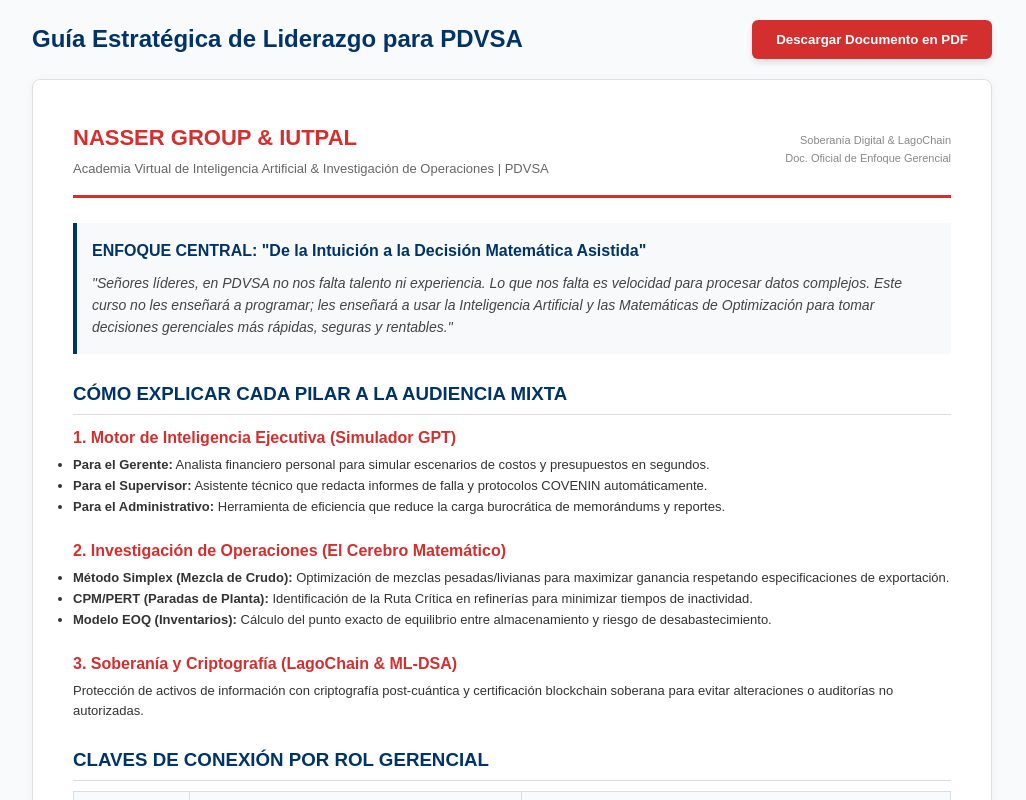
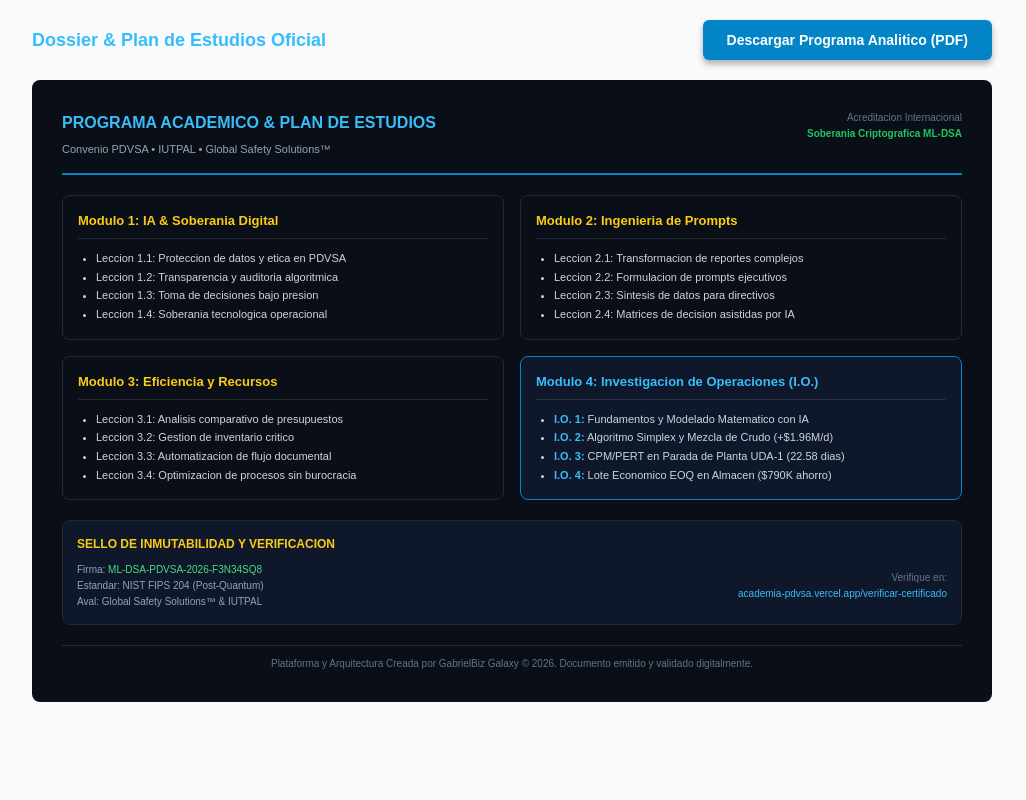
Before and after one commit to kellynchirino0-bot/academia-pdvsa, a React (Create React App) app in the folder frontend/: page /guion-pdf in a window 1280 px wide. Shown: the top 800 px of the page, without its empty margins (128-1154 px from the left). Built offline with nearby package versions, Linux system fonts and the light colour scheme.

Commit message:
feat: add PDF exporter component for PDVSA Leaders Strategic Script

```diff
--- a/frontend/src/components/GuionEstrategicoPDF.jsx
+++ b/frontend/src/components/GuionEstrategicoPDF.jsx
@@ -2,7 +2,7 @@
 import jsPDF from 'jspdf';
 import html2canvas from 'html2canvas';
 
-export const GuionEstrategicoPDF = () => {
+const DossierModuloPDF = () => {
   const printRef = useRef();
 
   const handleDownloadPDF = async () => {
@@ -12,7 +12,8 @@
     const canvas = await html2canvas(element, {
       scale: 2,
       useCORS: true,
-      logging: false
+      logging: false,
+      backgroundColor: '#0A0E17'
     });
 
     const imgData = canvas.toDataURL('image/png');
@@ -33,131 +34,138 @@
       heightLeft -= pageHeight;
     }
 
-    pdf.save('Guion_Estrategico_Lideres_PDVSA_NasserGroup.pdf');
+    pdf.save('Dossier_Plan_Estudios_PDVSA_IO_IUTPAL.pdf');
+  };
+
+  const modStyle = (borderColor = '#1E293B', bg = 'transparent') => ({
+    border: `1px solid ${borderColor}`,
+    padding: '15px',
+    borderRadius: '8px',
+    background: bg
+  });
+
+  const h4Style = (color = '#FACC15') => ({
+    color,
+    margin: '0 0 10px 0',
+    fontSize: '13px',
+    borderBottom: '1px solid rgba(255,255,255,0.1)',
+    paddingBottom: '6px'
+  });
+
+  const liStyle = {
+    fontSize: '11px',
+    color: '#CBD5E1',
+    paddingLeft: '18px',
+    lineHeight: '1.7'
   };
 
   return (
     <div style={{ padding: '20px', maxWidth: '1000px', margin: '0 auto', fontFamily: 'Arial, sans-serif' }}>
       <div style={{ display: 'flex', justifyContent: 'space-between', alignItems: 'center', marginBottom: '20px' }}>
-        <h2 style={{ color: '#003366', margin: 0 }}>Guía Estratégica de Liderazgo para PDVSA</h2>
+        <h2 style={{ color: '#38BDF8', margin: 0, fontSize: '18px' }}>
+          Dossier & Plan de Estudios Oficial
+        </h2>
         <button
           onClick={handleDownloadPDF}
           style={{
-            backgroundColor: '#D32F2F',
+            backgroundColor: '#0284C7',
             color: '#FFF',
             border: 'none',
             padding: '12px 24px',
             borderRadius: '6px',
             fontWeight: 'bold',
             cursor: 'pointer',
-            boxShadow: '0 4px 6px rgba(0,0,0,0.1)'
+            boxShadow: '0 4px 6px rgba(0,0,0,0.3)',
+            display: 'flex',
+            alignItems: 'center',
+            gap: '8px',
+            fontSize: '14px'
           }}
         >
-          Descargar Documento en PDF
+          Descargar Programa Analitico (PDF)
         </button>
       </div>
 
       <div
         ref={printRef}
-        style={{
-          backgroundColor: '#FFFFFF',
-          padding: '40px',
-          borderRadius: '8px',
-          border: '1px solid #E0E0E0',
-          color: '#333333',
-          boxShadow: '0 2px 10px rgba(0,0,0,0.05)'
-        }}
+        style={{ padding: '30px', background: '#0A0E17', color: '#F8FAFC', fontFamily: 'sans-serif', borderRadius: '8px' }}
       >
-        <div style={{ borderBottom: '3px solid #D32F2F', paddingBottom: '15px', marginBottom: '25px', display: 'flex', justifyContent: 'space-between', alignItems: 'center' }}>
+        <div style={{ borderBottom: '2px solid #0284C7', paddingBottom: '15px', marginBottom: '20px', display: 'flex', justifyContent: 'space-between' }}>
           <div>
-            <h1 style={{ color: '#D32F2F', margin: 0, fontSize: '22px', fontWeight: 'bold' }}>
-              NASSER GROUP & IUTPAL
-            </h1>
-            <p style={{ margin: '4px 0 0 0', fontSize: '13px', color: '#666' }}>
-              Academia Virtual de Inteligencia Artificial & Investigación de Operaciones | PDVSA
+            <h2 style={{ color: '#38BDF8', margin: 0, fontSize: '16px' }}>PROGRAMA ACADEMICO & PLAN DE ESTUDIOS</h2>
+            <p style={{ color: '#94A3B8', fontSize: '11px', margin: '5px 0 0 0' }}>
+              Convenio PDVSA &bull; IUTPAL &bull; Global Safety Solutions™
             </p>
           </div>
-          <div style={{ textAlign: 'right', fontSize: '11px', color: '#888' }}>
-            <span>Soberanía Digital & LagoChain</span><br/>
-            <span>Doc. Oficial de Enfoque Gerencial</span>
+          <div style={{ textAlign: 'right', fontSize: '10px', color: '#64748B' }}>
+            <div>Acreditacion Internacional</div>
+            <div style={{ color: '#22C55E', fontWeight: 'bold' }}>Soberania Criptografica ML-DSA</div>
           </div>
         </div>
 
-        <div style={{ backgroundColor: '#F8F9FA', borderLeft: '4px solid #003366', padding: '15px', marginBottom: '25px' }}>
-          <h3 style={{ margin: '0 0 8px 0', color: '#003366', fontSize: '16px' }}>
-            ENFOQUE CENTRAL: "De la Intuición a la Decisión Matemática Asistida"
-          </h3>
-          <p style={{ fontStyle: 'italic', margin: 0, fontSize: '14px', color: '#444' }}>
-            "Señores líderes, en PDVSA no nos falta talento ni experiencia. Lo que nos falta es velocidad para procesar datos complejos. Este curso no les enseñará a programar; les enseñará a usar la Inteligencia Artificial y las Matemáticas de Optimización para tomar decisiones gerenciales más rápidas, seguras y rentables."
-          </p>
-        </div>
-
-        <h3 style={{ color: '#003366', borderBottom: '1px solid #DDD', paddingBottom: '5px' }}>
-          CÓMO EXPLICAR CADA PILAR A LA AUDIENCIA MIXTA
-        </h3>
-
-        <div style={{ marginBottom: '20px' }}>
-          <h4 style={{ color: '#D32F2F', margin: '10px 0 5px 0' }}>1. Motor de Inteligencia Ejecutiva (Simulador GPT)</h4>
-          <ul style={{ fontSize: '13px', lineHeight: '1.6' }}>
-            <li><strong>Para el Gerente:</strong> Analista financiero personal para simular escenarios de costos y presupuestos en segundos.</li>
-            <li><strong>Para el Supervisor:</strong> Asistente técnico que redacta informes de falla y protocolos COVENIN automáticamente.</li>
-            <li><strong>Para el Administrativo:</strong> Herramienta de eficiencia que reduce la carga burocrática de memorándums y reportes.</li>
+        <div style={{ display: 'grid', gridTemplateColumns: '1fr 1fr', gap: '16px' }}>
+          <div style={modStyle()}>
+            <h4 style={h4Style()}>Modulo 1: IA & Soberania Digital</h4>
+            <ul style={liStyle}>
+              <li>Leccion 1.1: Proteccion de datos y etica en PDVSA</li>
+              <li>Leccion 1.2: Transparencia y auditoria algoritmica</li>
+              <li>Leccion 1.3: Toma de decisiones bajo presion</li>
+              <li>Leccion 1.4: Soberania tecnologica operacional</li>
             </ul>
           </div>
 
-        <div style={{ marginBottom: '20px' }}>
-          <h4 style={{ color: '#D32F2F', margin: '10px 0 5px 0' }}>2. Investigación de Operaciones (El Cerebro Matemático)</h4>
-          <ul style={{ fontSize: '13px', lineHeight: '1.6' }}>
-            <li><strong>Método Simplex (Mezcla de Crudo):</strong> Optimización de mezclas pesadas/livianas para maximizar ganancia respetando especificaciones de exportación.</li>
-            <li><strong>CPM/PERT (Paradas de Planta):</strong> Identificación de la Ruta Crítica en refinerías para minimizar tiempos de inactividad.</li>
-            <li><strong>Modelo EOQ (Inventarios):</strong> Cálculo del punto exacto de equilibrio entre almacenamiento y riesgo de desabastecimiento.</li>
+          <div style={modStyle()}>
+            <h4 style={h4Style()}>Modulo 2: Ingenieria de Prompts</h4>
+            <ul style={liStyle}>
+              <li>Leccion 2.1: Transformacion de reportes complejos</li>
+              <li>Leccion 2.2: Formulacion de prompts ejecutivos</li>
+              <li>Leccion 2.3: Sintesis de datos para directivos</li>
+              <li>Leccion 2.4: Matrices de decision asistidas por IA</li>
             </ul>
           </div>
 
-        <div style={{ marginBottom: '20px' }}>
-          <h4 style={{ color: '#D32F2F', margin: '10px 0 5px 0' }}>3. Soberanía y Criptografía (LagoChain & ML-DSA)</h4>
-          <p style={{ fontSize: '13px', lineHeight: '1.5', margin: 0 }}>
-            Protección de activos de información con criptografía post-cuántica y certificación blockchain soberana para evitar alteraciones o auditorías no autorizadas.
-          </p>
+          <div style={modStyle()}>
+            <h4 style={h4Style()}>Modulo 3: Eficiencia y Recursos</h4>
+            <ul style={liStyle}>
+              <li>Leccion 3.1: Analisis comparativo de presupuestos</li>
+              <li>Leccion 3.2: Gestion de inventario critico</li>
+              <li>Leccion 3.3: Automatizacion de flujo documental</li>
+              <li>Leccion 3.4: Optimizacion de procesos sin burocracia</li>
+            </ul>
           </div>
 
-        <h3 style={{ color: '#003366', borderBottom: '1px solid #DDD', paddingBottom: '5px', marginTop: '25px' }}>
-          CLAVES DE CONEXIÓN POR ROL GERENCIAL
-        </h3>
+          <div style={modStyle('#0284C7', '#0F172A')}>
+            <h4 style={h4Style('#38BDF8')}>Modulo 4: Investigacion de Operaciones (I.O.)</h4>
+            <ul style={liStyle}>
+              <li><strong style={{ color: '#38BDF8' }}>I.O. 1:</strong> Fundamentos y Modelado Matematico con IA</li>
+              <li><strong style={{ color: '#38BDF8' }}>I.O. 2:</strong> Algoritmo Simplex y Mezcla de Crudo (+$1.96M/d)</li>
+              <li><strong style={{ color: '#38BDF8' }}>I.O. 3:</strong> CPM/PERT en Parada de Planta UDA-1 (22.58 dias)</li>
+              <li><strong style={{ color: '#38BDF8' }}>I.O. 4:</strong> Lote Economico EOQ en Almacen ($790K ahorro)</li>
+            </ul>
+          </div>
+        </div>
 
-        <table style={{ width: '100%', borderCollapse: 'collapse', marginTop: '10px', fontSize: '12px' }}>
-          <thead>
-            <tr style={{ backgroundColor: '#003366', color: '#FFF' }}>
-              <th style={{ padding: '8px', border: '1px solid #DDD', textAlign: 'left' }}>Rol</th>
-              <th style={{ padding: '8px', border: '1px solid #DDD', textAlign: 'left' }}>Dolor Principal</th>
-              <th style={{ padding: '8px', border: '1px solid #DDD', textAlign: 'left' }}>Solución que Ofrece el Curso</th>
-            </tr>
-          </thead>
-          <tbody>
-            <tr>
-              <td style={{ padding: '8px', border: '1px solid #DDD' }}><strong>Gerente</strong></td>
-              <td style={{ padding: '8px', border: '1px solid #DDD' }}>Incertidumbre en decisiones financieras/operativas.</td>
-              <td style={{ padding: '8px', border: '1px solid #DDD' }}><strong>Simplex & EOQ:</strong> Decisiones basadas en optimización matemática.</td>
-            </tr>
-            <tr style={{ backgroundColor: '#F9F9F9' }}>
-              <td style={{ padding: '8px', border: '1px solid #DDD' }}><strong>Supervisor</strong></td>
-              <td style={{ padding: '8px', border: '1px solid #DDD' }}>Exceso de reportes y fallas no planificadas.</td>
-              <td style={{ padding: '8px', border: '1px solid #DDD' }}><strong>Prompts & CPM/PERT:</strong> Cronogramas e informes automáticos.</td>
-            </tr>
-            <tr>
-              <td style={{ padding: '8px', border: '1px solid #DDD' }}><strong>Administrativo</strong></td>
-              <td style={{ padding: '8px', border: '1px solid #DDD' }}>Carga burocrática y lentitud de procesos.</td>
-              <td style={{ padding: '8px', border: '1px solid #DDD' }}><strong>IA Generativa:</strong> Redacción de documentos y síntesis rápida.</td>
-            </tr>
-          </tbody>
-        </table>
+        <div style={{ marginTop: '20px', padding: '14px', background: '#0F172A', borderRadius: '8px', border: '1px solid #1E293B' }}>
+          <h4 style={{ color: '#FACC15', margin: '0 0 8px 0', fontSize: '12px' }}>SELLO DE INMUTABILIDAD Y VERIFICACION</h4>
+          <div style={{ display: 'flex', justifyContent: 'space-between', alignItems: 'center' }}>
+            <div style={{ fontSize: '10px', color: '#94A3B8', lineHeight: '1.6' }}>
+              <div>Firma: <span style={{ color: '#4ADE80' }}>ML-DSA-PDVSA-2026-{Math.random().toString(36).substring(2, 10).toUpperCase()}</span></div>
+              <div>Estandar: NIST FIPS 204 (Post-Quantum)</div>
+              <div>Aval: Global Safety Solutions™ & IUTPAL</div>
+            </div>
+            <div style={{ fontSize: '10px', color: '#64748B', textAlign: 'right' }}>
+              <div>Verifique en:</div>
+              <div style={{ color: '#38BDF8' }}>academia-pdvsa.vercel.app/verificar-certificado</div>
+            </div>
+          </div>
+        </div>
 
-        <div style={{ marginTop: '30px', paddingTop: '15px', borderTop: '1px solid #EEE', textTransform: 'uppercase', fontSize: '10px', color: '#888', textAlign: 'center' }}>
-          Documento Generado por Nasser Group — Socio Estratégico de Transformación Operativa PDVSA
+        <div style={{ borderTop: '1px solid #1E293B', marginTop: '20px', paddingTop: '10px', fontSize: '10px', color: '#64748B', textAlign: 'center' }}>
+          Plataforma y Arquitectura Creada por GabrielBiz Galaxy &copy; 2026. Documento emitido y validado digitalmente.
         </div>
       </div>
     </div>
   );
 };
 
-export default GuionEstrategicoPDF;
+export default DossierModuloPDF;
```
Also changed, not shown: frontend/src/pages/ModulosList.js (+72 -10 lines), frontend/src/pages/RecursosEnterprise.jsx (+42 -0 lines). Lines whose indentation alone changed are shown as unchanged.
